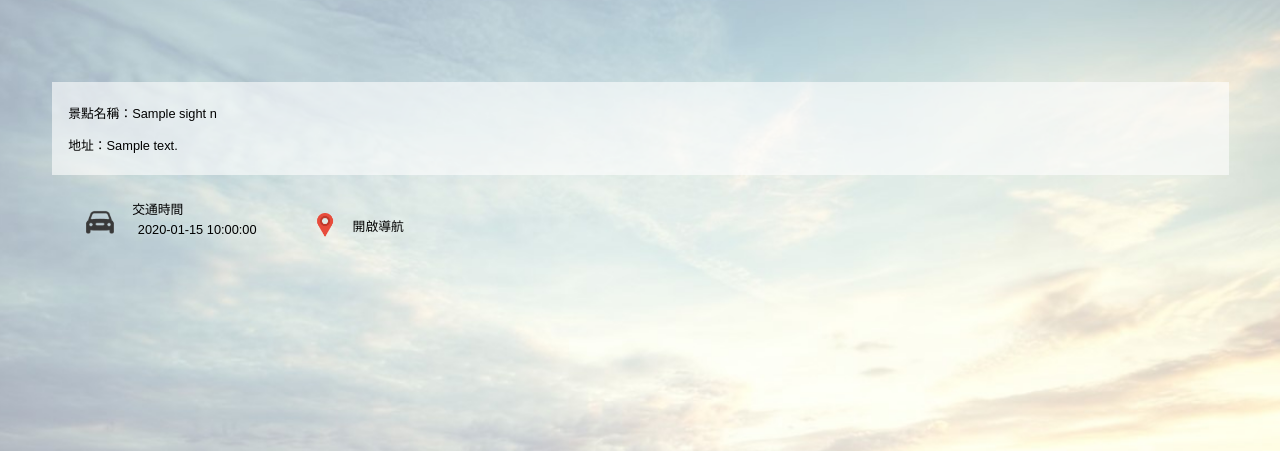
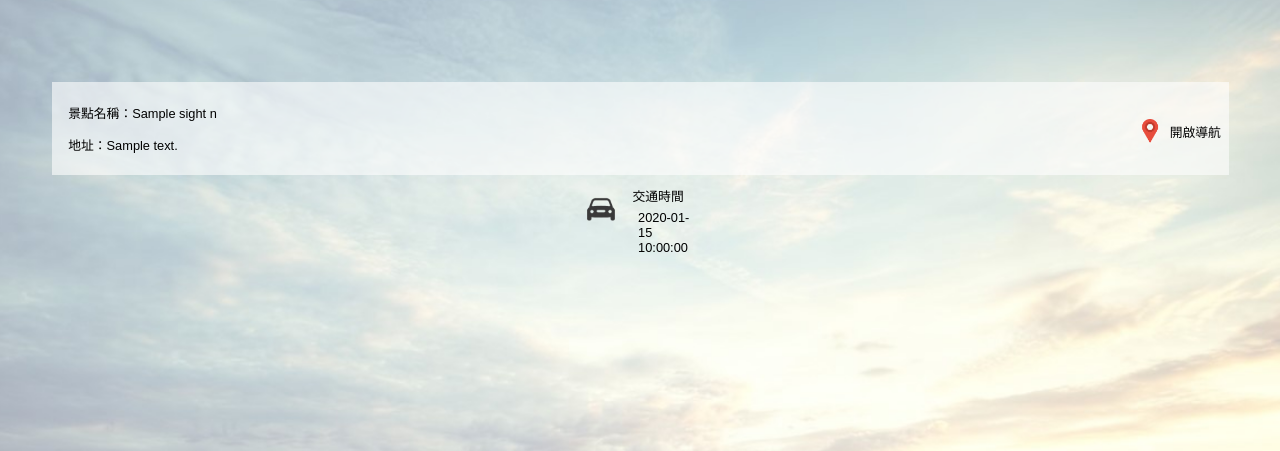
Before and after one commit to HarryKao1020/packbagbot, a Python web app: template bot/templates/all.html in a window 1280 px wide. Shown: the part 70-521 px from the top of the page. Run offline with Jinja, Linux system fonts and the light colour scheme; the template is opened without the code that fills it: most values are stand-ins (such as "Sample title", 1, 10 or a date in 2020); some libraries are stand-ins or nearby versions.

Commit message:
改善景點推薦&css更新

```diff
--- a/bot/place/placeapi_test.py
+++ b/bot/place/placeapi_test.py
@@ -1,4 +1,6 @@
 from PAPI import *
 #第三欄位可以放經緯度，若不知道經緯度輸入0為預設
-print(getNear('台北','特色商圈',{'lat': 25.0554229, 'lng': 121.514996}))
+print(getNear('台北',['特色商圈','主題樂園'],{'lat': 25.0554229, 'lng': 121.514996}))
+
 #print(getPlace('ChIJA87dBm2pQjQRLP8becy1VXE'))
+#print(getSearch('台北','華山')['result'])
--- a/bot/read.py
+++ b/bot/read.py
@@ -29,7 +29,7 @@ def webtextInf(address):
     citynum = int(citynum)
 
     #開啟CSV並讀取檔案
-    file =open('weather.csv','r')
+    file =open('weather.csv','r',encoding='gb18030')
     lines=file.readlines()
     file.close()
     row=[]#定義行陣列
--- a/bot/static/css/template.css
+++ b/bot/static/css/template.css
@@ -70,11 +70,18 @@
     }
     .map{
         position: relative;
-        left: -25px;
+        left: 0px;
+        top: -10px;
     }
     .map p{
         position: relative;
         left: -8px;
+    }
+    div.map img{
+        margin-bottom: 10px;
+        top: .5rem;
+        width: 1rem;
+        height: 1rem;
     }
 }
 
@@ -180,16 +187,14 @@ div.Sights{
     background: rgba(255, 255, 255, 0.6);
     clear:both;
 }
+.Sights_address{
+    width: 70%;
+}
 
 div.time{
-    margin: 1.5rem 3vw 0 1.5rem;
-
-    padding-top: 0.3rem;
-    padding-left: 0.5rem;
-    padding-bottom: 0.3rem;
-    padding-right: 0.1rem;
+    margin: 1rem auto;
     height: 4rem;
-    float: left;
+    width: 7rem;
 }
 div.time img{
     position: relative;
@@ -209,15 +214,9 @@ p.time2{
 }
 
 div.map{
-    margin-top: 1.5rem;
-    margin-left: 0.5rem;
-    margin-bottom: 1rem;
-    margin-right: -5rem;
-    padding-top: 0.4rem;
-    padding-left: 0.5rem;
-    padding-bottom: 0.3rem;
-    height: 4rem;
-    float: left;
+    float: right;
+    margin-top: -4rem;
+    margin-right: .5rem;
 }
 div.map img{
     position: relative;
@@ -227,7 +226,7 @@ div.map img{
 }
 p.map{
     margin-top: -1rem;
-    margin-left: 2.5rem;
+    margin-left: 2rem;
     text-align: left;
 }
 a{
--- a/bot/templates/all.html
+++ b/bot/templates/all.html
@@ -13,11 +13,6 @@
         <p class="Sights_address">地址：{{ sightN.address }} </p>
     </a>
 </div>
-<div class='time'>
-    <img src="/static/img/car.png">
-    <p class="time1">交通時間</p>
-    <p class="time2">{{ sightN.Time }}</p>
-</div>
 
 <div class='map'>
     <a href="{{ sightN.mapUrl }}">
@@ -25,6 +20,14 @@
     <p class="map">開啟導航</p>
     </a>
 </div>
+
+<div class='time'>
+    <img src="/static/img/car.png">
+    <p class="time1">交通時間</p>
+    <p class="time2">{{ sightN.Time }}</p>
+</div>
+
+
 {% endfor %}
 
 
--- a/bot/weather.py
+++ b/bot/weather.py
@@ -19,7 +19,7 @@ for i in range(len(itemlist)):
 
     if i == 0:
 
-        with open("weather.csv", "w") as csvfile:
+        with open("weather.csv", "w",,encoding='gb18030') as csvfile:
             wr = csv.writer(csvfile)
             wr.writerow(["縣市", "溫度", "細項"])
             wr.writerow([itemlist[i], weatherAll, weatherDeatil])
@@ -27,7 +27,7 @@ for i in range(len(itemlist)):
 
     else:
 
-        with open("weather.csv", "a") as csvfile:
+        with open("weather.csv", "a",,encoding='gb18030') as csvfile:
             wr = csv.writer(csvfile)
             wr.writerow([itemlist[i], weatherAll, weatherDeatil])
         print( itemlist[i] + '哈哈哈存完了' )
```
Also changed, not shown: bot/bot.py (+5 -12 lines), bot/place/PAPI.py (+14 -6 lines).
